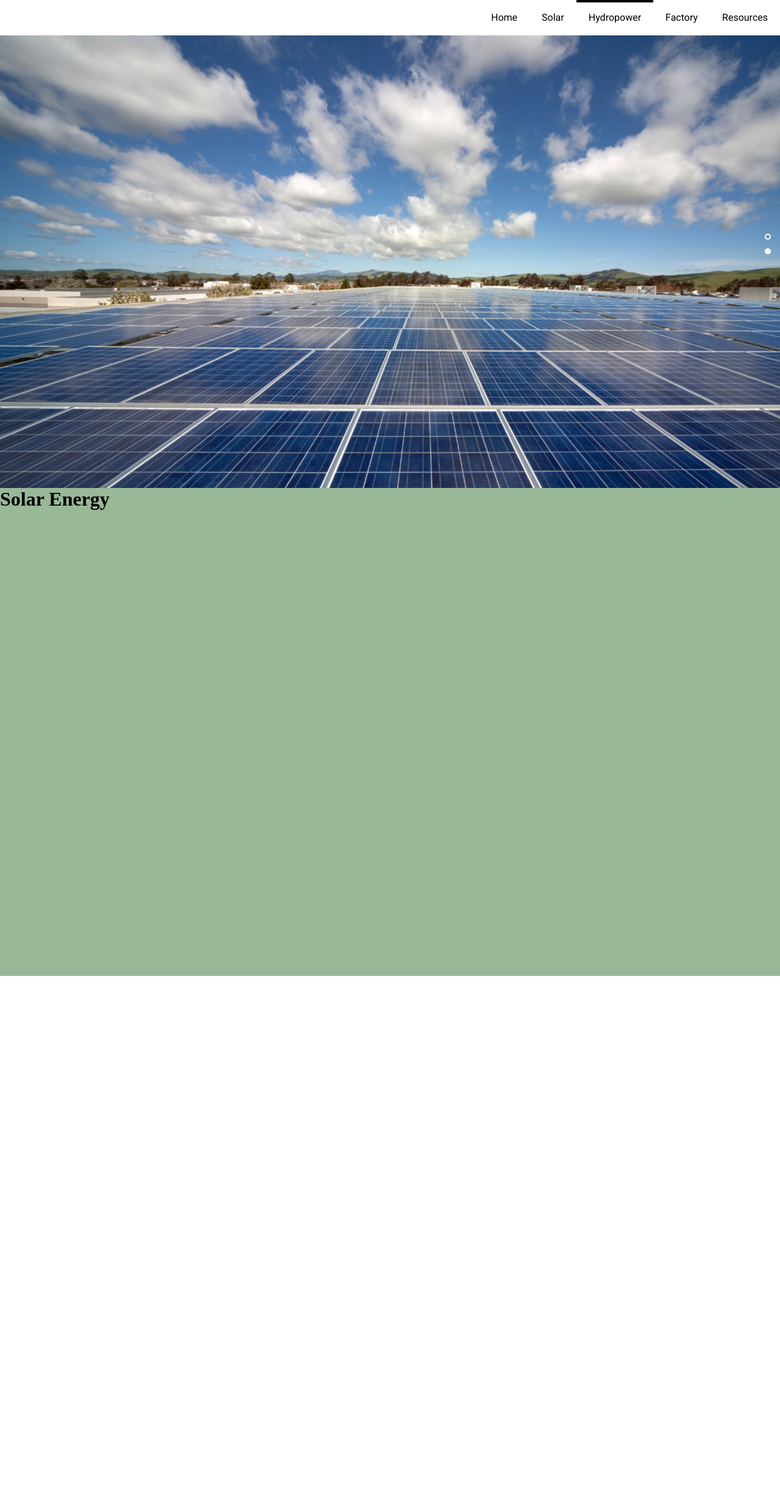
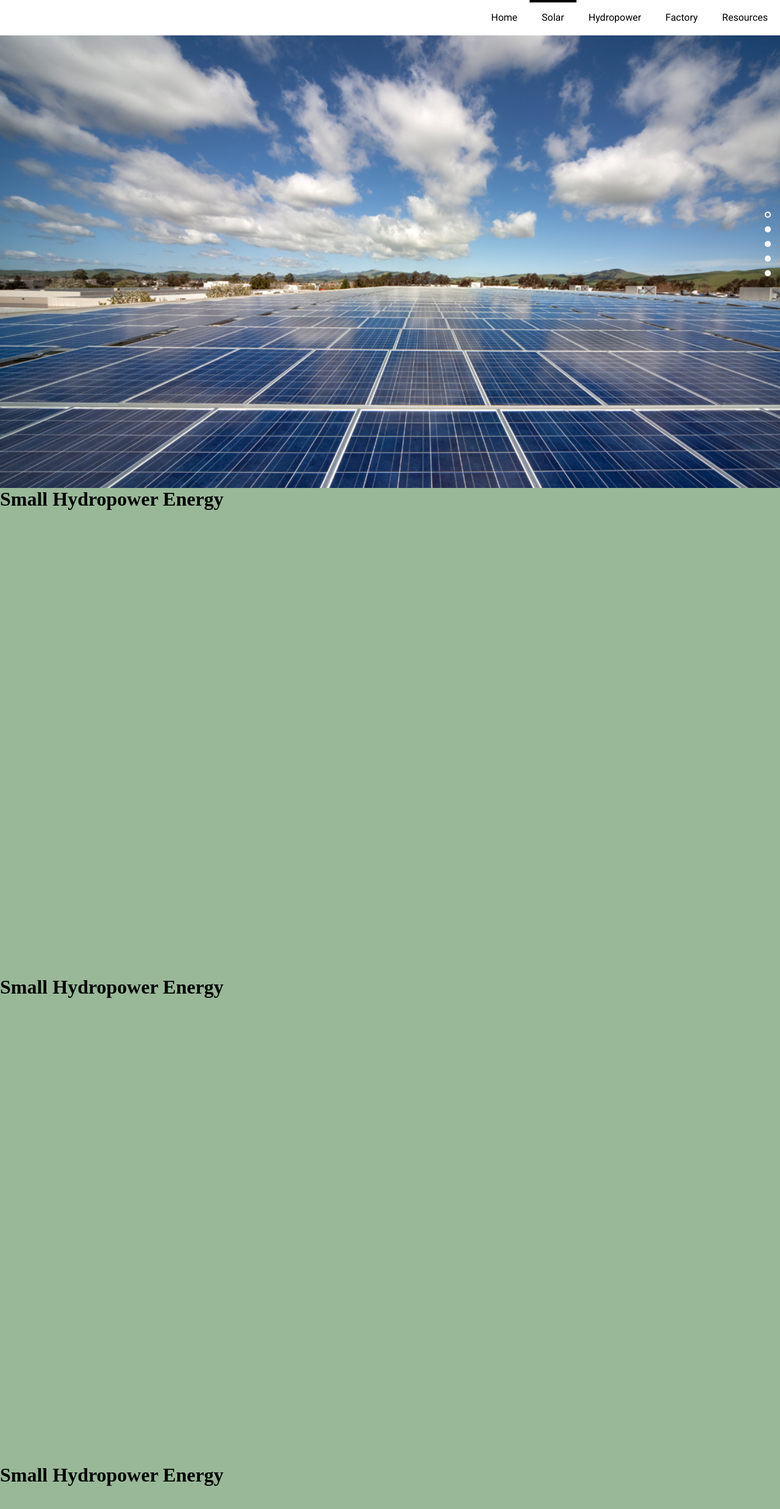
Before and after one commit to shrutinarwaney/solar, a plain HTML site: page hydro.html in a window 1280 px wide. Shown: the top 2474 px of the page at 61% size. Before the commit the page ends 1600 px from the top, so only its background shows below. Drawn offline with nearby package versions, Linux system fonts and the light colour scheme.

Commit message:
Update hydro.html

```diff
--- a/hydro.html
+++ b/hydro.html
@@ -2,7 +2,7 @@
 <!DOCTYPE html>
 <html>
 <head>
-	<title>Home</title>
+	<title>Small Hydropower</title>
 	<link rel="stylesheet" type="text/css" href="index.css">
 	<link href="https://fonts.googleapis.com/css?family=Roboto" rel="stylesheet">
 	<script src="https://code.jquery.com/jquery-3.3.1.min.js" integrity="sha256-FgpCb/KJQlLNfOu91ta32o/NMZxltwRo8QtmkMRdAu8=" crossorigin="anonymous"></script>
@@ -12,21 +12,33 @@
 <body>
 	<nav class="top_nav">
 		<div class="top_move">
-			<a href="index.html" class="top_a">Home</a>
-			<a href="solar.html" class="top_a">Solar</a>
-			<a href="hydro.html" class="top_a selected_a">Hydropower</a>
-			<a href="factory.html" class="top_a">Factory</a>
-			<a href="resources.html" class="top_a">Resources</a>
+		    <a href="index.html" class="top_a">Home</a>
+		    <a href="solar.html" class="top_a selected_a">Solar</a>
+		    <a href="hydro.html" class="top_a">Hydropower</a>
+		    <a href="factory.html" class="top_a">Factory</a>
+		    <a href="resources.html" class="top_a">Resources</a>
 		</div>
 	</nav>
 	<nav class="dot_nav">
 		<a href="#ct1" class="selected dot_a"><div class="tooltip">Start</div></a>
-		<a href="#ct2" class="dot_a"><div class="tooltip">Welcome</div></a>
+		<a href="#ct2" class="dot_a"><div class="tooltip">Space</div></a>
+		<a href="#ct3" class="dot_a"><div class="tooltip">Cost</div></a>
+		<a href="#ct4" class="dot_a"><div class="tooltip>Calculations</div></a>
+		<a href="#ct5" class="dot_a"><div class="tooltip">Enviornmental Impact</div></a>
 	</nav>
 	<div class="background ct" id="ct1"></div>
 
 	<div class="content ct" id="ct2">
-		<h1>Solar Energy</h1>
+		<h1>Small Hydropower Energy</h1>
+	</div>
+	<div class="content ct" id="ct3">
+		<h1>Small Hydropower Energy</h1>
+	</div>
+	<div class="content ct" id="ct4">
+		<h1>Small Hydropower Energy</h1>
+	</div>
+	<div class="content ct" id="ct5">
+		<h1>Small Hydropower Energy</h1>
 	</div>
 </body>
 </html>
```
